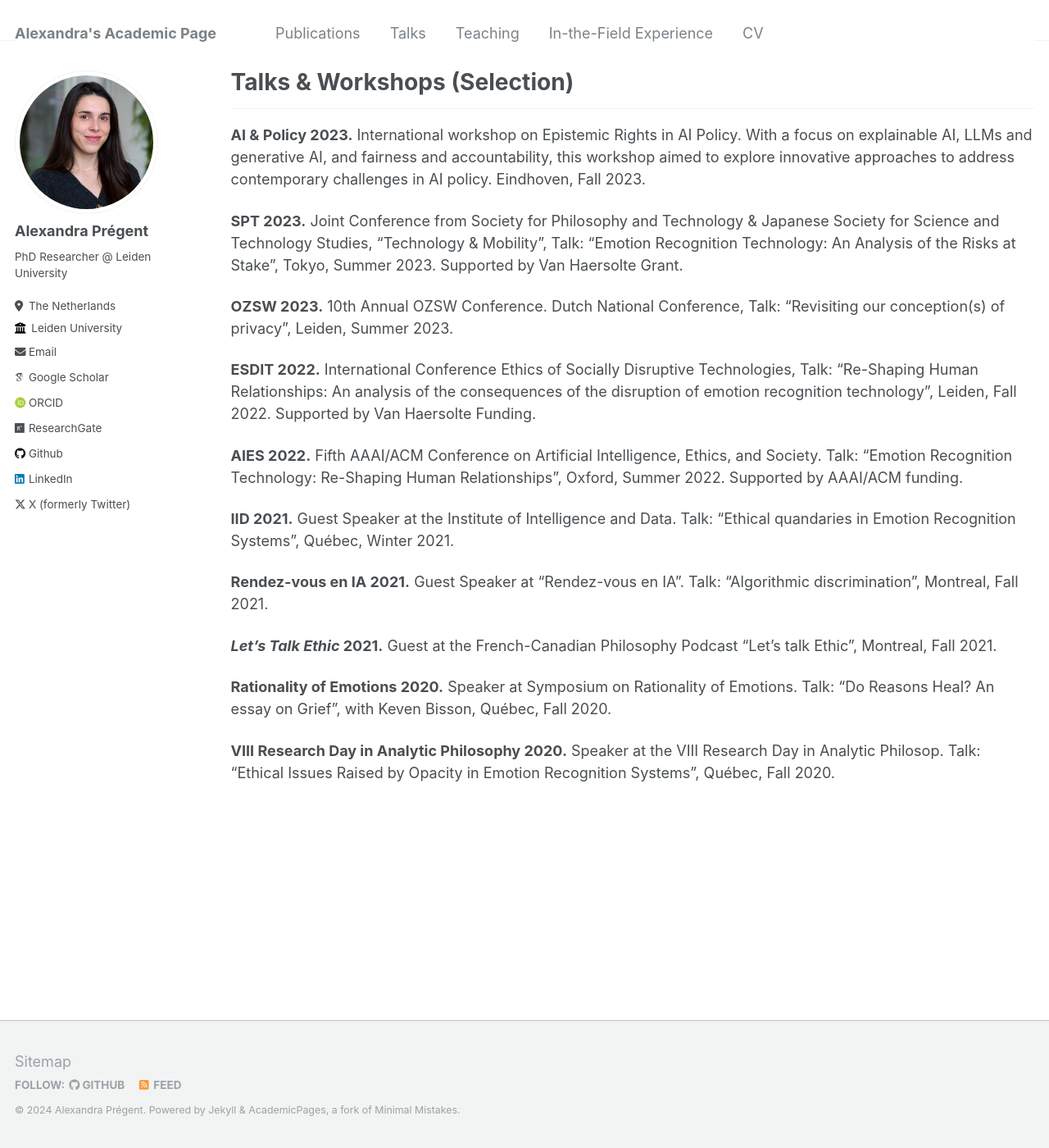
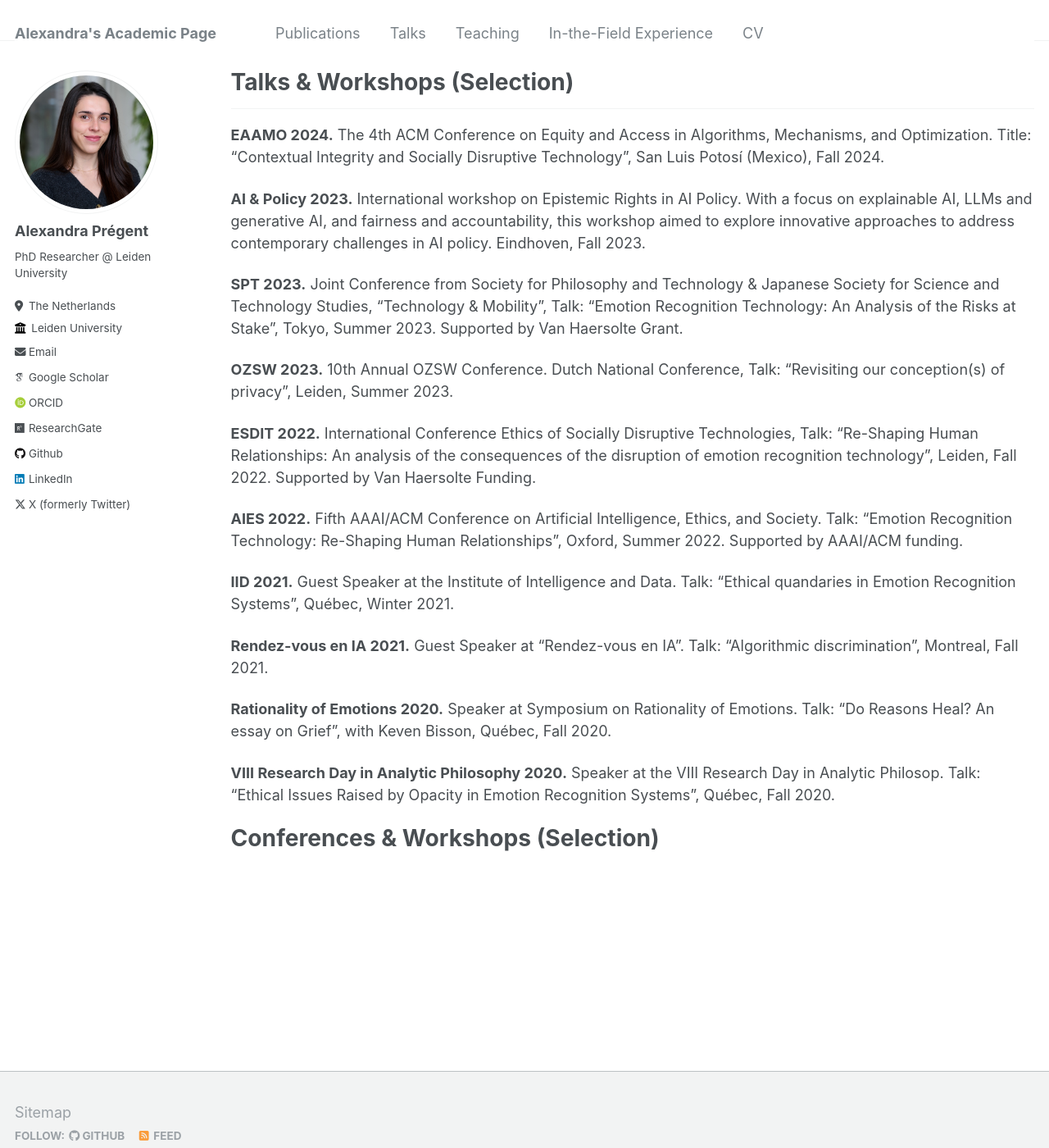
Before and after one commit to AlexandraPregent/AlexandraPregent.github.io, a Jekyll site: the page built from _pages/talks.md, in a window 1280 px wide and 1400 px high. Shown: the whole window at 82% size. Built offline with Jekyll 4.4.1, drawn with Linux system fonts in a browser that asks for light colours; some web fonts are replaced.

Commit message:
Update talks.md

```diff
--- a/_pages/talks.md
+++ b/_pages/talks.md
@@ -6,6 +6,8 @@ author_profile: true
 ---
 ****
 
+**EAAMO 2024.** The 4th ACM Conference on Equity and Access in Algorithms, Mechanisms, and Optimization.
+Title: “Contextual Integrity and Socially Disruptive Technology”, San Luis Potosí (Mexico), Fall 2024.
 
 **AI & Policy 2023.** International workshop on Epistemic Rights in AI Policy. With a focus on explainable AI, LLMs and generative AI, and fairness and accountability, this workshop aimed to explore innovative approaches to address contemporary challenges in AI policy. Eindhoven, Fall 2023.
 
@@ -28,10 +30,9 @@ author_profile: true
 **Rendez-vous en IA 2021.** Guest Speaker at “Rendez-vous en IA”. Talk: “Algorithmic discrimination”, Montreal, Fall 2021.
 
 
-***Let’s Talk Ethic* 2021.** Guest at the French-Canadian Philosophy Podcast “Let’s talk Ethic”, Montreal, Fall 2021.
-
-
 **Rationality of Emotions 2020.** Speaker at Symposium on Rationality of Emotions. Talk: “Do Reasons Heal? An essay on Grief”, with Keven Bisson, Québec, Fall 2020.
 
 
 **VIII Research Day in Analytic Philosophy 2020.** Speaker at the VIII Research Day in Analytic Philosop. Talk: “Ethical Issues Raised by Opacity in Emotion Recognition Systems”, Québec, Fall 2020.
+
+# Conferences & Workshops (Selection)
```
